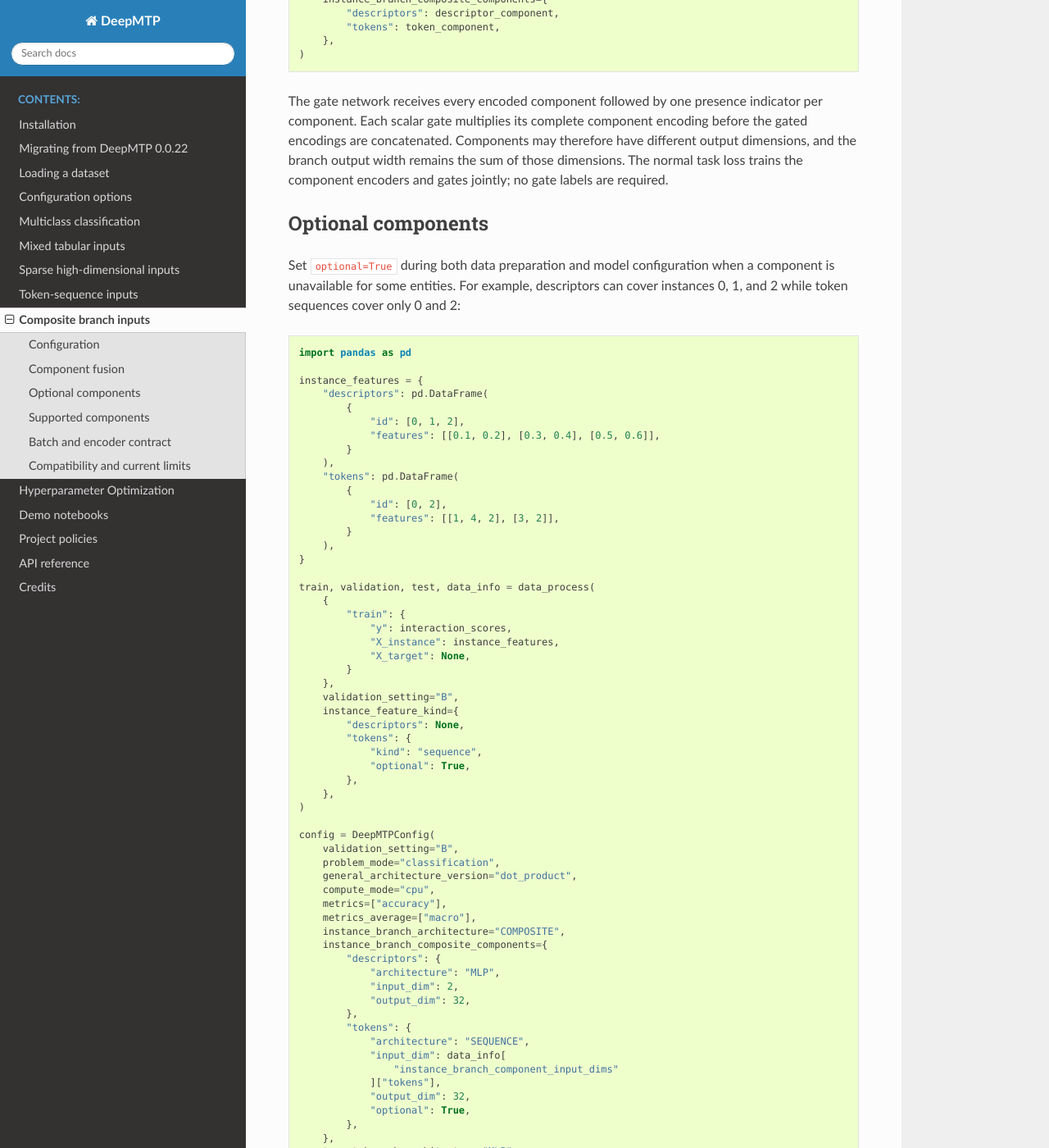
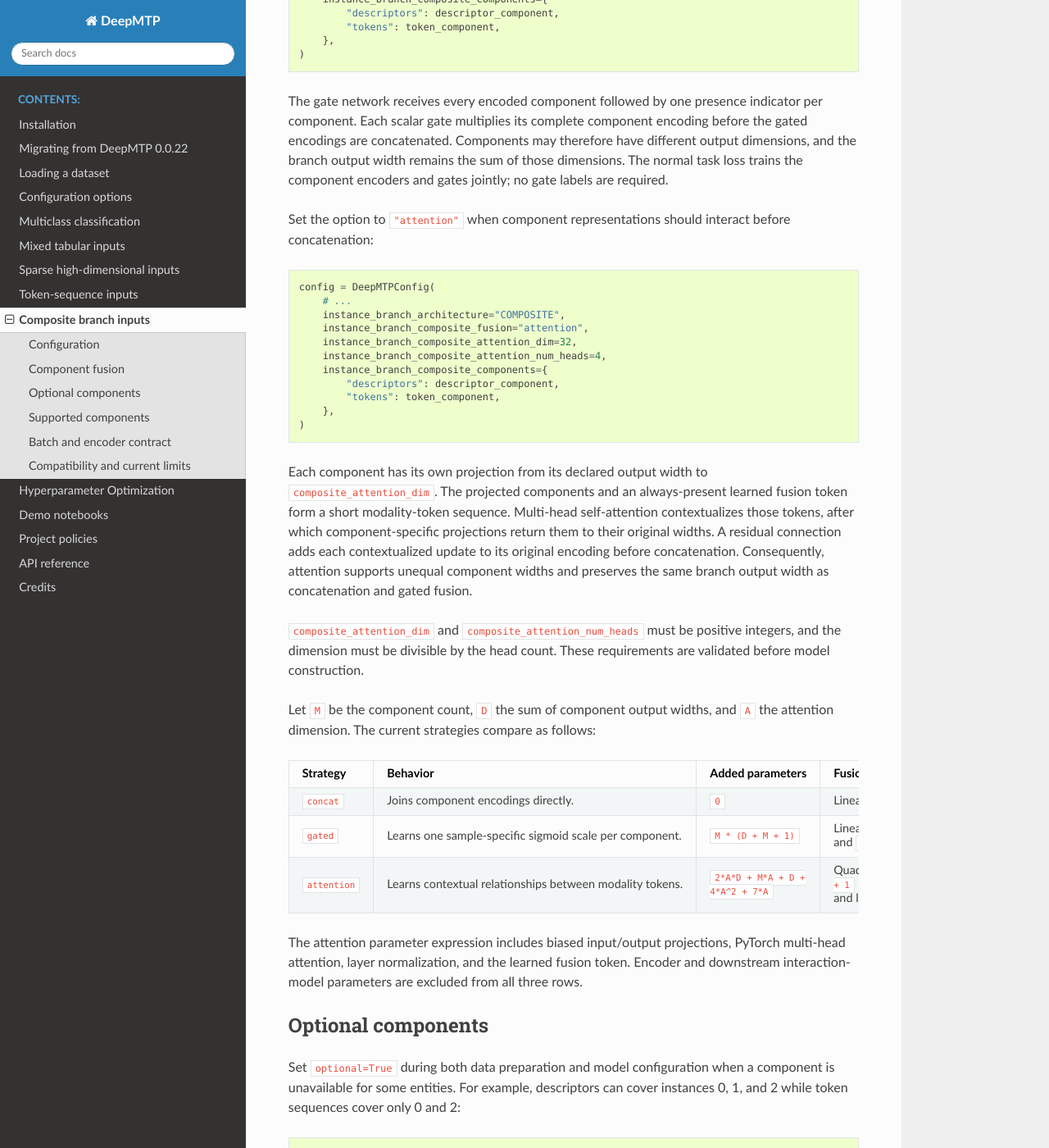
Before and after one commit to diliadis/DeepMTP, a Sphinx documentation site: the page built from docs/source/tutorial/composite_inputs.rst, in a window 1280 px wide and 1400 px high, scrolled down 2025 px. Shown: the whole window at 82% size. Built offline with Sphinx 7.4.7 and the Read the Docs theme 3.1.0, drawn with Linux system fonts in a browser that asks for light colours; formulas are drawn with MathJax 3; some of the changed text lies outside the part shown.

Commit message:
docs: explain composite attention fusion

```diff
--- a/docs/source/tutorial/composite_inputs.rst
+++ b/docs/source/tutorial/composite_inputs.rst
@@ -117,6 +117,65 @@ encoding before the gated encodings are concatenated. Components may therefore
 have different output dimensions, and the branch output width remains the sum
 of those dimensions. The normal task loss trains the component encoders and
 gates jointly; no gate labels are required.
+
+Set the option to ``"attention"`` when component representations should
+interact before concatenation:
+
+.. code-block:: python
+
+   config = DeepMTPConfig(
+       # ...
+       instance_branch_architecture="COMPOSITE",
+       instance_branch_composite_fusion="attention",
+       instance_branch_composite_attention_dim=32,
+       instance_branch_composite_attention_num_heads=4,
+       instance_branch_composite_components={
+           "descriptors": descriptor_component,
+           "tokens": token_component,
+       },
+   )
+
+Each component has its own projection from its declared output width to
+``composite_attention_dim``. The projected components and an always-present
+learned fusion token form a short modality-token sequence. Multi-head
+self-attention contextualizes those tokens, after which component-specific
+projections return them to their original widths. A residual connection adds
+each contextualized update to its original encoding before concatenation.
+Consequently, attention supports unequal component widths and preserves the
+same branch output width as concatenation and gated fusion.
+
+``composite_attention_dim`` and ``composite_attention_num_heads`` must be
+positive integers, and the dimension must be divisible by the head count.
+These requirements are validated before model construction.
+
+Let ``M`` be the component count, ``D`` the sum of component output widths,
+and ``A`` the attention dimension. The current strategies compare as follows:
+
+.. list-table::
+   :header-rows: 1
+   :widths: 16 37 25 22
+
+   * - Strategy
+     - Behavior
+     - Added parameters
+     - Fusion cost
+   * - ``concat``
+     - Joins component encodings directly.
+     - ``0``
+     - Linear in ``D``
+   * - ``gated``
+     - Learns one sample-specific sigmoid scale per component.
+     - ``M * (D + M + 1)``
+     - Linear in ``D`` and ``M``
+   * - ``attention``
+     - Learns contextual relationships between modality tokens.
+     - ``2*A*D + M*A + D + 4*A^2 + 7*A``
+     - Quadratic in ``M + 1`` and linear in ``A``
+
+The attention parameter expression includes biased input/output projections,
+PyTorch multi-head attention, layer normalization, and the learned fusion
+token. Encoder and downstream interaction-model parameters are excluded from
+all three rows.
 
 Optional components
 -------------------
@@ -243,9 +302,16 @@ component in one batch has ``values=None`` and an all-false mask.
 and fills missing rows with a zero-initialized learned representation. It then
 applies the configured component fusion in declared order. Gated fusion
 receives the explicit presence indicators, so it can suppress a missing
-component or preserve a useful missingness signal. The outer trainer still
-receives one instance input and one target input, so training, prediction,
-interaction fusion, and checkpoint code do not need missing-modality branches.
+component or preserve a useful missingness signal.
+
+Attention fusion excludes a missing component from the key/value evidence seen
+by every modality. Its learned missing representation remains a query and can
+therefore receive context from present modalities without influencing them.
+The fusion token is never masked, so a row where every optional component is
+missing still has a finite attention source and produces a stable learned
+fallback. The outer trainer still receives one instance input and one target
+input, so training, prediction, interaction fusion, and checkpoint code do not
+need missing-modality branches.
 
 Compatibility and current limits
 --------------------------------
@@ -262,13 +328,15 @@ saved and restored with the other branch parameters.
 
 ``instance_branch_composite_fusion`` and
 ``target_branch_composite_fusion`` default to ``"concat"``. Concatenating
-branches create no gate parameters, so existing composite state dictionaries
-remain unchanged. A ``"gated"`` checkpoint stores its gate weights and fusion
-setting in the normal checkpoint payload.
+branches create no gate or attention parameters, so existing composite state
+dictionaries remain unchanged. A ``"gated"`` checkpoint stores its gate weights
+and fusion setting in the normal checkpoint payload. An ``"attention"``
+checkpoint also stores its component projections, self-attention block, layer
+normalization, fusion token, attention dimension, and head count.
 
 Legacy feature scaling accepts only one dense representation and is therefore
 rejected for composite inputs. Scale dense components upstream; sparse and
 token components must remain unscaled.
 
-Attention fusion and modality dropout remain planned follow-up work. Nested
-composites and tabular, image, or custom components are not yet supported.
+Modality dropout remains planned follow-up work. Nested composites and tabular,
+image, or custom components are not yet supported.
```
Also changed, not shown: CHANGELOG.md (+3 -0 lines), NEURAL_NETWORK_EXTENSIONS.md (+7 -5 lines), README.md (+18 -8 lines), docs/source/tutorial/configuration.rst (+5 -3 lines).
